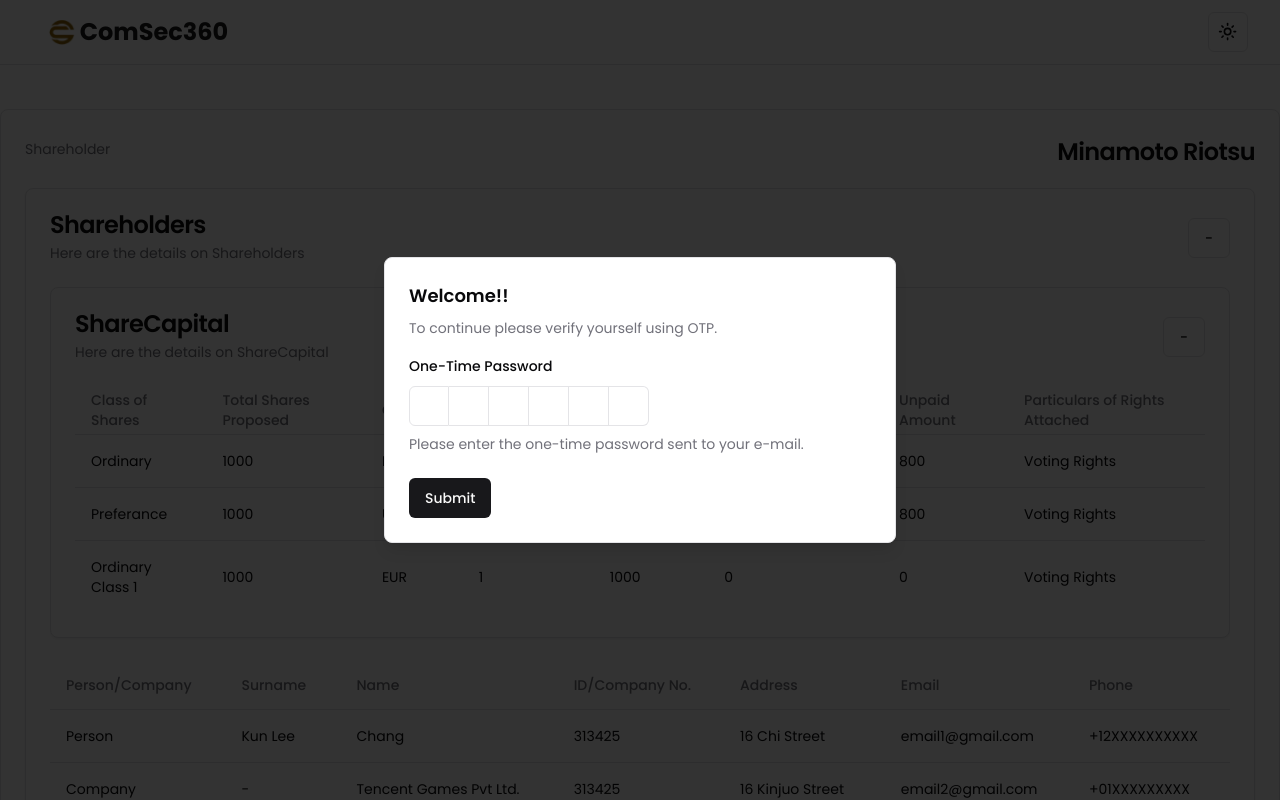
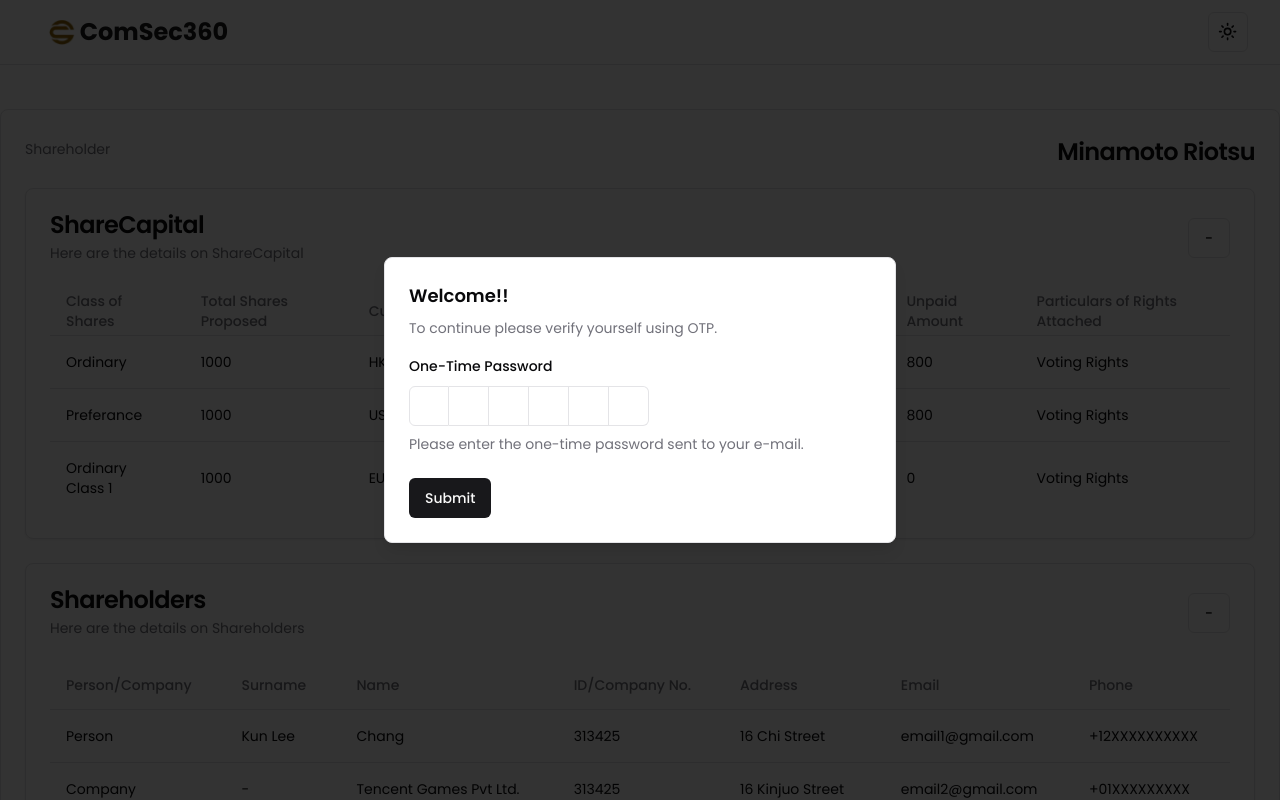
Before and after one commit to omunite215/GuestUserShareholder, a Next.js app: page / in a window 1280 px wide. Shown: the top 800 px of the page. Built offline with nearby package versions, Linux system fonts and the light colour scheme.

Commit message:
UI Changes While Meeting

```diff
--- a/components/Main.tsx
+++ b/components/Main.tsx
@@ -26,6 +26,7 @@ const Main = () => {
         <CardTitle>Minamoto Riotsu</CardTitle>
       </CardHeader>
       <CardContent className="space-y-6">
+      <ShareCapital />
         <Collapsible open={isOpen} onOpenChange={setIsOpen} className="w-full">
           <Card>
             <div className="flex flex-1 justify-between items-center">
@@ -42,11 +43,10 @@ const Main = () => {
               </CollapsibleTrigger>
             </div>
             <CardContent className="space-y-6">
-              <CollapsibleContent className="CollapsibleContent space-y-6">
-                <ShareCapital />
+              <CollapsibleContent className="CollapsibleContent">
                 <DirectorsData />
               </CollapsibleContent>
-              <div className="space-y-6">
+              <div className="space-y-6 my-6">
                 <CardTitle>Fill the information for shareholder</CardTitle>
                 <Directors />
               </div>
```
